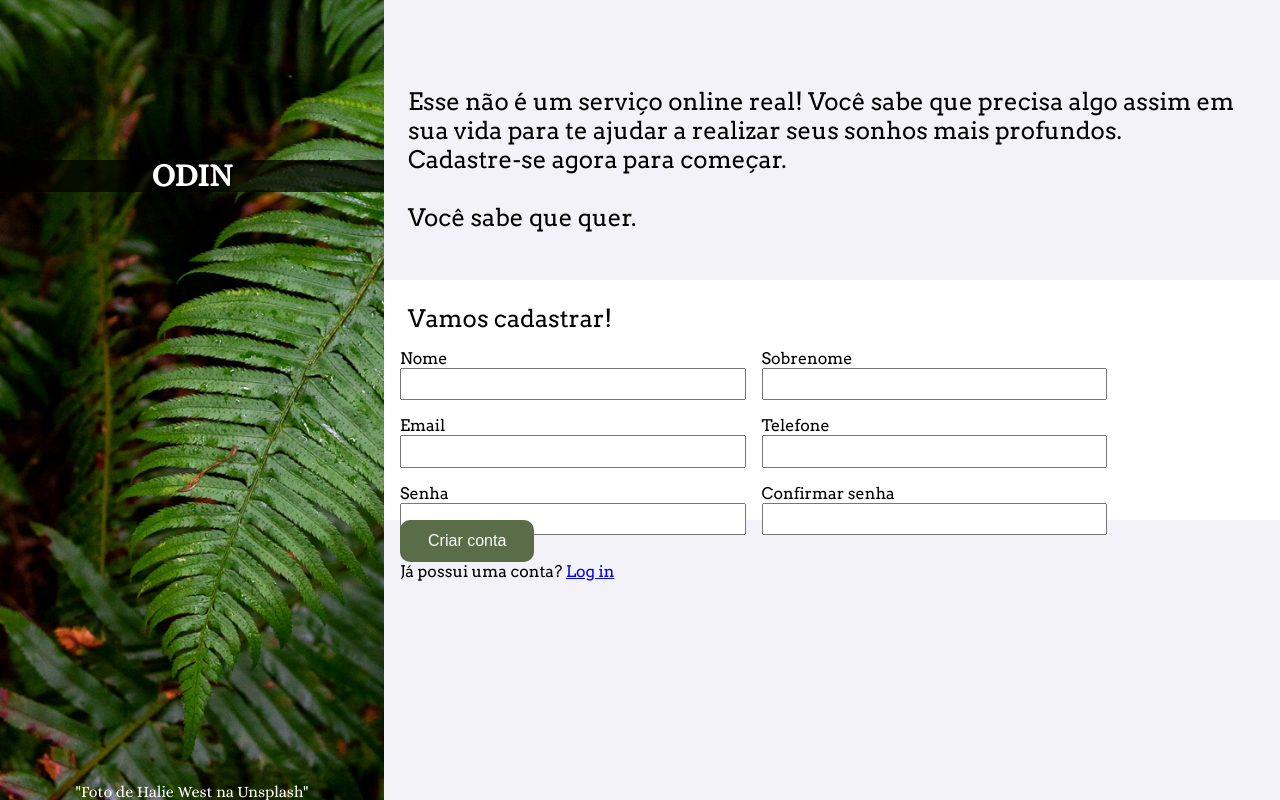
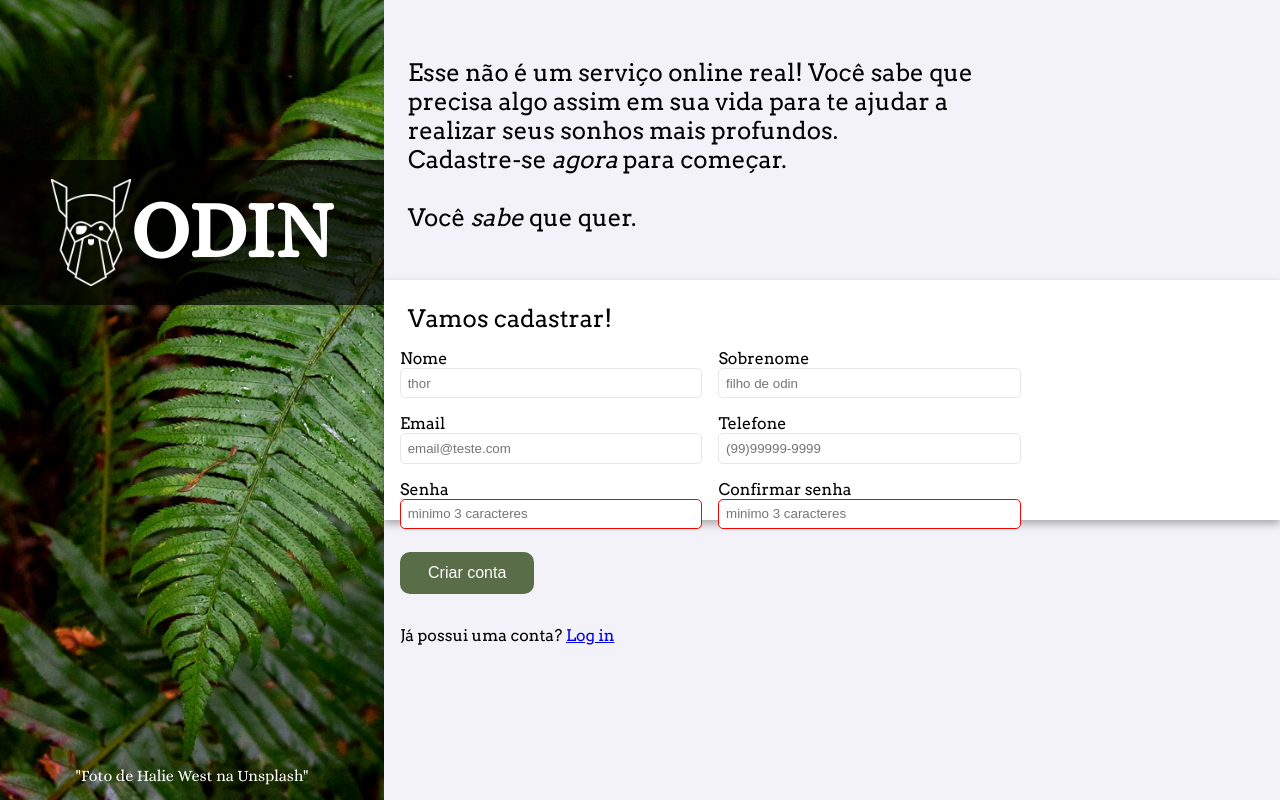
Before and after one commit to lukscabral/Estudos, a plain HTML site: page Sign_up_form/index.html in a window 1280 px wide. Drawn offline with Linux system fonts and the light colour scheme.

Commit message:
ajustes menores

```diff
--- a/Sign_up_form/index.html
+++ b/Sign_up_form/index.html
@@ -9,15 +9,15 @@
 <body>
     <div class="container">
         <div id="aside">
-            <div id="logo"><h1>ODIN</h1></div>
+            <div id="logo"><img src="imagens/odin-lined.png" alt="odin logo"><h1>ODIN</h1></div>
             <p>"Foto de Halie West na Unsplash" </p>
         </div>
         <div id="main">
             <section id="section1">
                 <p>Esse não é um serviço online real! Você sabe que precisa algo assim em sua vida para te ajudar a realizar seus sonhos mais profundos.
-                    <br>Cadastre-se agora para começar.
+                    <br>Cadastre-se <em>agora</em> para começar.
                     <br>
-                    <br> Você sabe que quer.
+                    <br> Você <em>sabe</em> que quer.
                 </p></section>
             <form action="" >
                 <fieldset>
@@ -26,40 +26,37 @@
                         <div class="form-group">
                             <div class="linha">
                                 <label  for="first_name">Nome</label>
-                                <input type="text"  id="first_name" name="first_name">
+                                <input type="text" placeholder="thor" id="first_name" name="first_name">
                             </div>
                             <div class="linha">
                                 <label for="last_name">Sobrenome</label>
-                                <input type="text"  id="last_name" name="last_name">
+                                <input type="text" placeholder="filho de odin" id="last_name" name="last_name">
                             </div>
                         </div>
                         <div class="form-group">
                             <div class="linha">
                                 <label for="email">Email</label>
-                                <input type="email" id="email" name="email">
+                                <input type="email" placeholder="email@teste.com" id="email" name="email">
                             </div>
                             <div class="linha">
                                 <label for="phone_number">Telefone</label>
-                                <input type="number" name="phone_number" id="phone_number">
+                                <input type="number" placeholder="(99)99999-9999" name="phone_number" id="phone_number">
                             </div>
                         </div>
                         <div class="form-group">
                             <div class="linha">
                                 <label for="password">Senha</label>
-                                <input type="password" name="password" id="password">
+                                <input type="password" placeholder="minimo 3 caracteres" name="password" id="password" minlength=3 required>
                             </div>
                             <div class="linha">
                                 <label for="password">Confirmar senha</label>
-                                <input type="password" name="password" id="password">
+                                <input type="password" placeholder="minimo 3 caracteres" name="password" id="password" minlength=3 required>
                             </div>
                         </div>
                 </fieldset>
-
             </form>
             <button type="submit">Criar conta</button>
             <p>Já possui uma conta? <a href="#login">Log in</a></p>
-
-
         </div>
     </div>
 </body>
--- a/Sign_up_form/style.css
+++ b/Sign_up_form/style.css
@@ -41,6 +41,7 @@
 }
 #section1 p{
     padding-bottom: 2em;
+    width: 70%;
 }
 fieldset{
     border:none;
@@ -57,6 +58,9 @@ fieldset{
     color:white;
     font-family: 'aliceregular', serif;
 }
+#aside p {
+    margin-bottom: 2vh;
+}
 
 #logo{
     background-color: rgba(0,0,0,0.7);
@@ -64,6 +68,14 @@ fieldset{
     top: 20vh;
     width: 100%;
     text-align: center;
+    display: flex;
+    justify-content: center;
+    align-items: center;
+    font-size: 2.5rem;
+    padding:1.2rem;
+}
+#logo img {
+    width: 5rem;
 }
 button{
     background-color: #596D48;
@@ -73,12 +85,19 @@ button{
     font-size: 1em;
     border-radius:10px;
     border:none;
-    margin-left: 1em;
+    margin:2em 1em;
+}
+button:hover {
+    background-color: #71974b;
+    box-shadow: 1px 1px #596D48;
+    transition: .3s all ease ;
 }
 form {
     background-color: white;
     height: 30vh;
+    box-shadow: 0px 4px 8px rgba(0,0,0,0.3);
 }
+
 legend{
     margin-left: 1em;
     padding-top: 1em;
@@ -90,7 +109,7 @@ legend{
     display:flex;
     flex-direction: column;
     margin-right: 1em;
-    width: 40%;
+    width: 35%;
 }
 .form-group{
     display: flex;
@@ -100,4 +119,18 @@ legend{
 input{
     width:100%;
     padding:0.5em;
+    border: 1px solid #E5E7EB;
+    border-radius: 5px;
 }
+input[type=password]:invalid {
+    border-color: red;
+}
+input[type=password]:valid {
+    border-color: green;
+}
+
+input:focus {
+    outline:none;
+    border-color: blue;
+    box-shadow: 1px 2px 2px rgba(0,0,0,0.3);
+}
```
